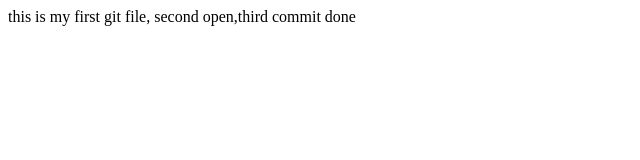
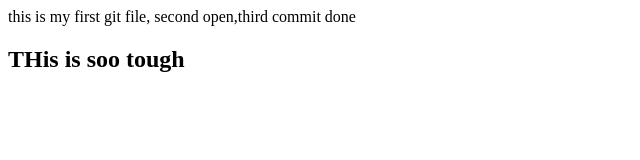
Before and after one commit to aishwarya836/githubtest, a plain HTML site: page index.html in a window 1280 px wide. Shown: the whole page, without its empty margins (0-640 px from the left). Drawn offline with Linux system fonts and the light colour scheme.

Commit message:
done
done

```diff
--- a/index.html
+++ b/index.html
@@ -1,5 +1,6 @@
 <html>
 <body>
 this is my first git file, second open,third commit done
+  <h2>THis is soo tough</h2>
 </body>
 </html>
```
